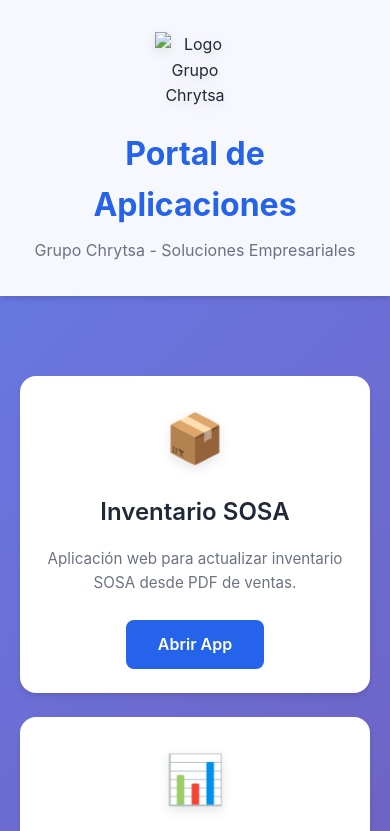
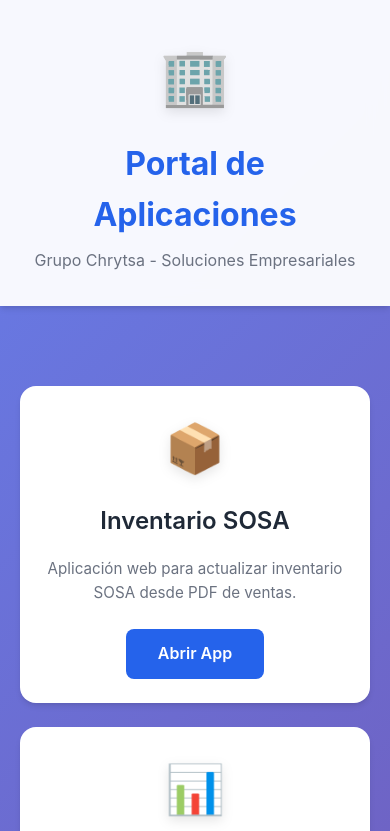
Before and after one commit to radelqui/radelqui.github.io, a plain HTML site: page index.html in a window 390 px wide. Shown: the top 831 px of the page. Drawn offline with Linux system fonts and the light colour scheme.

Commit message:
Arreglar visualización del logo (usar emoji temporalmente)

```diff
--- a/index.html
+++ b/index.html
@@ -10,7 +10,7 @@
     <header>
         <div class="container">
             <div class="header-content">
-                <img src="logo-crhitsa-A.pdf" alt="Logo Grupo Chrytsa" class="logo">
+                <div class="logo">🏢</div>
                 <div class="header-text">
                     <h1>Portal de Aplicaciones</h1>
                     <p class="subtitle">Grupo Chrytsa - Soluciones Empresariales</p>
--- a/styles.css
+++ b/styles.css
@@ -48,9 +48,7 @@ header {
 }
 
 .logo {
-    width: 120px;
-    height: 120px;
-    object-fit: contain;
+    font-size: 5rem;
     filter: drop-shadow(0 4px 6px rgba(0, 0, 0, 0.1));
 }
 
@@ -187,8 +185,7 @@ footer p {
     }
 
     .logo {
-        width: 80px;
-        height: 80px;
+        font-size: 3.5rem;
     }
 
     header h1 {
```
